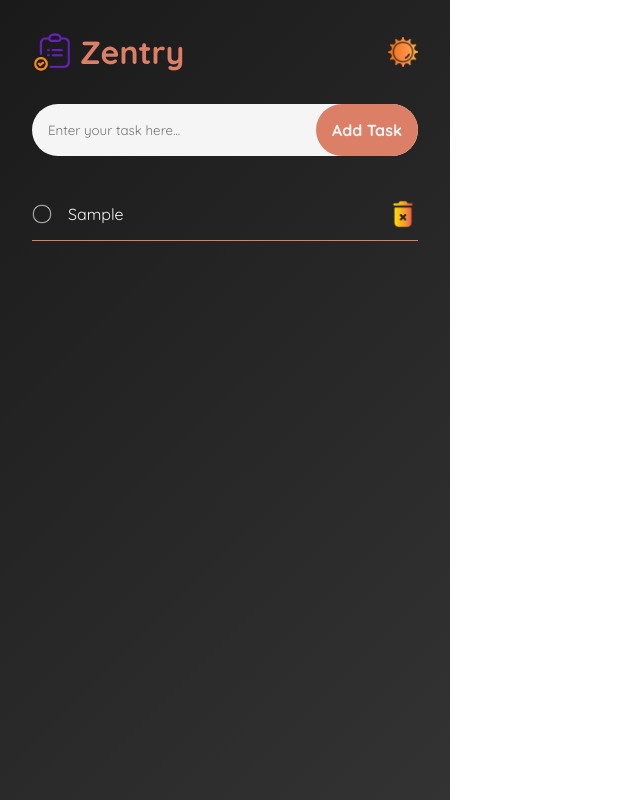
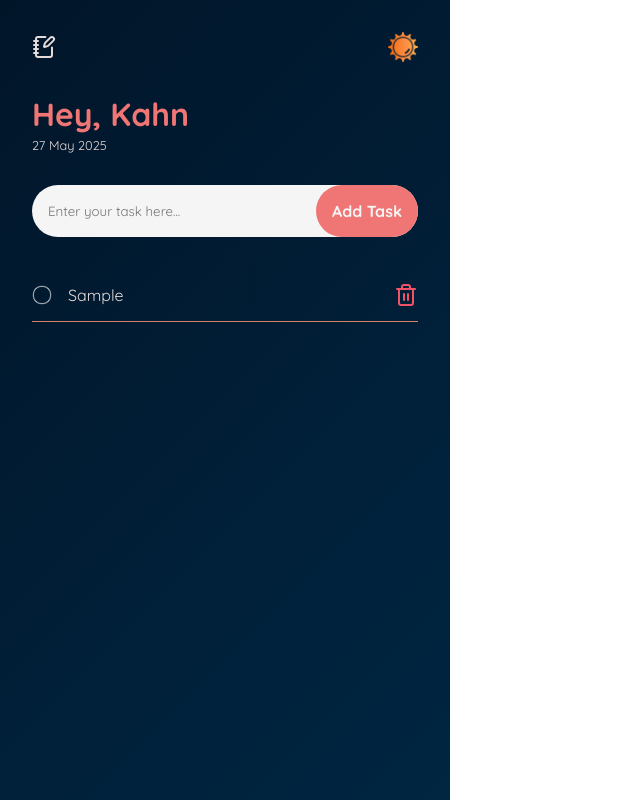
Before and after one commit to bentleyminwa/zentry, a plain HTML site: page index.html in a window 1280 px wide. Both pictures are taken after typing "Sample" into the empty fields and a click on the button "Add Task". Shown: the whole page, without its empty margins (0-640 px from the left). Drawn offline with Linux system fonts and the light colour scheme.

Commit message:
Refactor task deletion to use SVG icon and update styles for improved theming

```diff
--- a/app.js
+++ b/app.js
@@ -12,11 +12,29 @@ function addTask(e) {
   taskList.appendChild(li);
   taskInput.value = "";
 
-  const deleteIcon = document.createElement("img");
-  deleteIcon.classList.add("delete-icon");
-  deleteIcon.src = "images/trash.png";
+  // const deleteIcon = document.createElement("img");
+  // deleteIcon.classList.add("delete-icon");
+  // deleteIcon.src = "images/trash.png";
 
-  li.appendChild(deleteIcon);
+  // trash icon
+  const svg = document.createElementNS("http://www.w3.org/2000/svg", "svg");
+
+  svg.setAttribute("width", "24");
+  svg.setAttribute("height", "24");
+  svg.setAttribute("viewBox", "0 0 24 24");
+  svg.setAttribute("fill", "none");
+  svg.setAttribute("stroke", "currentColor");
+  svg.setAttribute("stroke-width", "2");
+  svg.setAttribute("stroke-linecap", "round");
+  svg.setAttribute("stroke-linejoin", "round");
+
+  svg.innerHTML = `
+    <path d="M3 6h18"/><path d="M19 6v14c0 1-1 2-2 2H7c-1 0-2-1-2-2V6"/><path d="M8 6V4c0-1 1-2 2-2h4c1 0 2 1 2 2v2"/><line x1="10" x2="10" y1="11" y2="17"/><line x1="14" x2="14" y1="11" y2="17"/>
+  `;
+
+  svg.classList.add("delete-icon");
+
+  li.appendChild(svg);
   saveTask();
 }
 
@@ -26,7 +44,7 @@ taskList.addEventListener(
     if (e.target.tagName === "LI") {
       e.target.classList.toggle("completed");
       saveTask();
-    } else if (e.target.tagName === "IMG") {
+    } else if (e.target.tagName === "svg") {
       e.target.parentElement.remove();
       saveTask();
     }
--- a/index.html
+++ b/index.html
@@ -5,21 +5,45 @@
     <meta name="viewport" content="width=device-width, initial-scale=1.0" />
     <meta
       name="description"
-      content="Zentry - A simple and elegant todo application"
+      content="Axen - A simple and elegant todo application"
     />
     <link rel="stylesheet" href="styles.css" />
     <script src="theme.js" defer></script>
     <script src="app.js" defer></script>
-    <title>Zentry</title>
+
+    <title>Axen</title>
   </head>
   <body>
     <main id="app" data-theme="dark">
       <header>
         <div class="header-content">
-          <div class="logo">
-            <img src="images/logo.png" alt="" />
-            <h1>Zentry</h1>
-          </div>
+          <svg
+            xmlns="http://www.w3.org/2000/svg"
+            width="24"
+            height="24"
+            viewBox="0 0 24 24"
+            fill="none"
+            stroke="currentColor"
+            stroke-width="2"
+            stroke-linecap="round"
+            stroke-linejoin="round"
+            class="logo"
+          >
+            <path
+              d="M13.4 2H6a2 2 0 0 0-2 2v16a2 2 0 0 0 2 2h12a2 2 0 0 0 2-2v-7.4"
+            />
+            <path d="M2 6h4" />
+            <path d="M2 10h4" />
+            <path d="M2 14h4" />
+            <path d="M2 18h4" />
+            <path
+              d="M21.378 5.626a1 1 0 1 0-3.004-3.004l-5.01 5.012a2 2 0 0 0-.506.854l-.837 2.87a.5.5 0 0 0 .62.62l2.87-.837a2 2 0 0 0 .854-.506z"
+            />
+          </svg>
+        </div>
+        <div class="greetings">
+          <h1>Hey, Kahn</h1>
+          <p class="time">27 May 2025</p>
         </div>
         <form>
           <label for="taskInput" hidden>Enter Task</label>
@@ -33,7 +57,6 @@
           <button type="submit">Add Task</button>
         </form>
       </header>
-
       <section>
         <ul id="taskList">
           <!-- <li class="completed">Task functionality</li>
--- a/styles.css
+++ b/styles.css
@@ -1,4 +1,33 @@
 @import url("https://fonts.googleapis.com/css2?family=Quicksand:wght@300..700&display=swap");
+
+:root {
+  /* font variables */
+  --font-family: "Quicksand", sans-serif;
+  --light-font: 300;
+  --normal-font: 400;
+  --medium-font: 500;
+  --semi-bold-font: 600;
+  --bold-font: 700;
+  --base-font-size: 1rem;
+  --font-scale: 1.25;
+  --h5: calc(var(--base-font-size) * var(--font-scale));
+  --h4: calc(var(--h5) * var(--font-scale));
+  --h3: calc(var(--h4) * var(--font-scale));
+  --h2: calc(var(--h3) * var(--font-scale));
+  --h1: calc(var(--h2) * var(--font-scale));
+
+  /* color variables */
+  --primary-color: #ef7674;
+
+  /* theme variables */
+  --dark-theme-bg: linear-gradient(135deg, #011529, #002642);
+  --dark-theme-color: #e5dada;
+  --light-theme-bg: #e5dada;
+  --light-theme-color: #011529;
+  --dark-theme-checkbox: url("images/white-unchecked.png");
+  --light-theme-checkbox: url("images/unchecked.png");
+  --theme-checkbox-checked: url("images/checked.png");
+}
 
 html {
   box-sizing: border-box;
@@ -12,6 +41,20 @@ html {
   padding: 0;
 }
 
+h1,
+h2,
+h3,
+h4,
+h5,
+h6 {
+  font-weight: 700;
+  color: var(--primary-color);
+}
+
+svg {
+  color: #f05365;
+}
+
 img {
   max-width: 100%;
 }
@@ -21,7 +64,7 @@ ul {
 }
 
 body {
-  font-family: "Quicksand", sans-serif;
+  font-family: var(--font-family);
 }
 
 #app {
@@ -31,13 +74,21 @@ body {
 }
 
 #app[data-theme="dark"] {
-  background: linear-gradient(135deg, #1a1a1a, #333333);
-  color: #f4f4f4;
+  background: var(--dark-theme-bg);
+  color: var(--dark-theme-color);
 }
 
 #app[data-theme="light"] {
-  background: linear-gradient(135deg, #f4f4f4 #e7e7e7);
-  color: #333;
+  background: var(--light-theme-bg);
+  color: var(--light-theme-color);
+}
+
+#app[data-theme="light"] .logo {
+  color: var(--light-theme-color);
+}
+
+#app[data-theme="dark"] .logo {
+  color: var(--dark-theme-color);
 }
 
 .header-content {
@@ -47,23 +98,15 @@ body {
   margin-bottom: 2rem;
 }
 
-.logo {
-  display: flex;
-  align-items: center;
-  justify-content: start;
-  gap: 0.5rem;
-  color: #db7f67;
-}
-
-.logo img {
-  width: 40px;
-  height: 40px;
-}
-
 .switchBtn {
   width: 30px;
   height: 30px;
   cursor: pointer;
+}
+
+.greetings .time {
+  font-size: 0.8rem;
+  margin-top: 0.2rem;
 }
 
 form {
@@ -71,6 +114,7 @@ form {
   align-items: center;
   background-color: whitesmoke;
   border-radius: 30px;
+  margin-top: 2rem;
 }
 
 input {
@@ -81,14 +125,14 @@ input {
   border-radius: 30px 0 0 30px;
   outline: none;
   background: transparent;
-  font-family: "Quicksand", sans-serif;
+  font-family: var(--font-family);
 }
 
 form button {
   padding: 1rem;
   border: none;
   outline: none;
-  background-color: #db7f67;
+  background-color: var(--primary-color);
   color: whitesmoke;
   cursor: pointer;
   border-radius: 30px;
@@ -157,7 +201,5 @@ section {
   right: 0;
   top: 50%;
   transform: translateY(-50%);
-  width: 30px;
-  height: 30px;
   cursor: pointer;
 }
```
Also changed, not shown: images/apple.svg (added).
